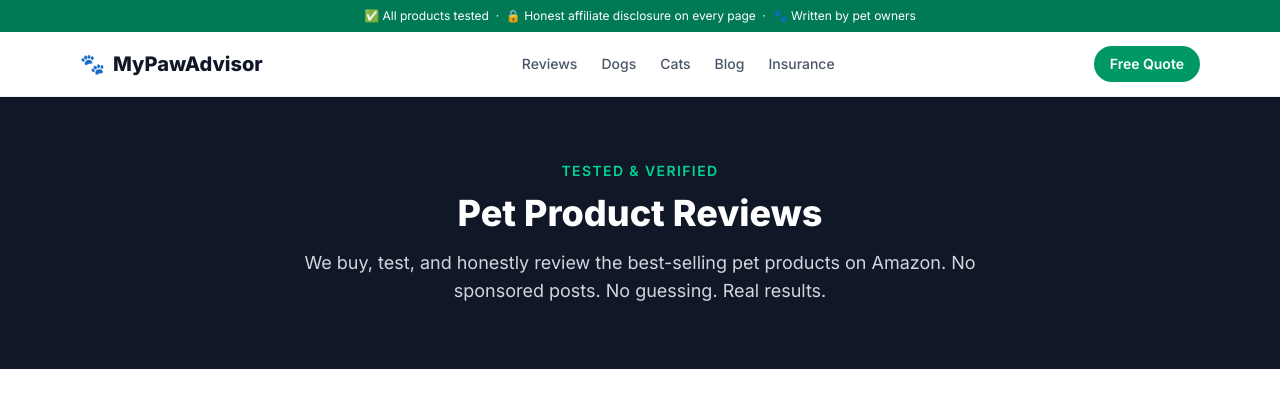
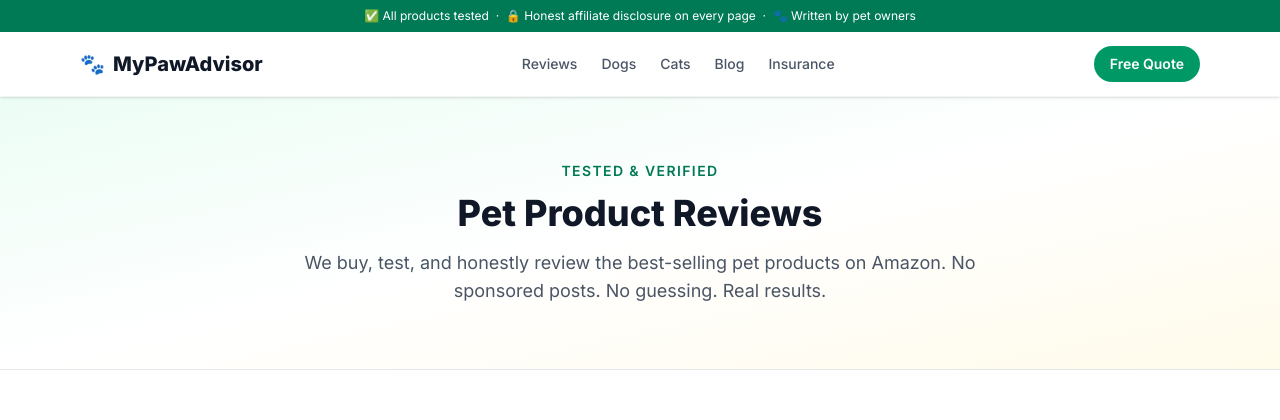
Before and after one commit to nikcho1337/mypawadvisor, a Next.js app: page /reviews in a window 1280 px wide. Shown: the top 420 px of the page. Built offline with nearby package versions, Linux system fonts and the light colour scheme.

Commit message:
Warm up reviews page hero — match new homepage gradient
Co-Authored-By: Claude Opus 4.7 <noreply@anthropic.com>

```diff
--- a/app/reviews/page.tsx
+++ b/app/reviews/page.tsx
@@ -37,11 +37,11 @@ export default function ReviewsPage() {
 
   return (
     <>
-      <section className="bg-gray-900 text-white py-16 px-4">
+      <section className="bg-gradient-to-br from-emerald-50 via-white to-amber-50 border-b border-gray-200 py-16 px-4">
         <div className="max-w-4xl mx-auto text-center">
-          <p className="text-emerald-400 font-semibold text-sm uppercase tracking-widest mb-3">Tested & Verified</p>
-          <h1 className="text-4xl font-extrabold mb-4">Pet Product Reviews</h1>
-          <p className="text-gray-300 text-lg max-w-2xl mx-auto">
+          <p className="text-emerald-700 font-semibold text-sm uppercase tracking-widest mb-3">Tested & Verified</p>
+          <h1 className="text-4xl font-extrabold mb-4 text-gray-900">Pet Product Reviews</h1>
+          <p className="text-gray-600 text-lg max-w-2xl mx-auto">
             We buy, test, and honestly review the best-selling pet products on Amazon. No sponsored posts. No guessing. Real results.
           </p>
         </div>
```
